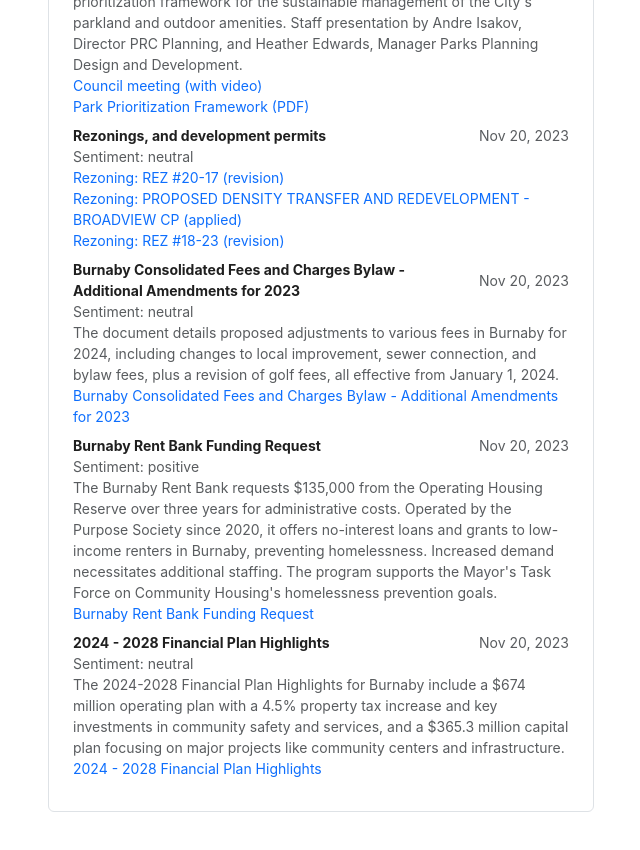
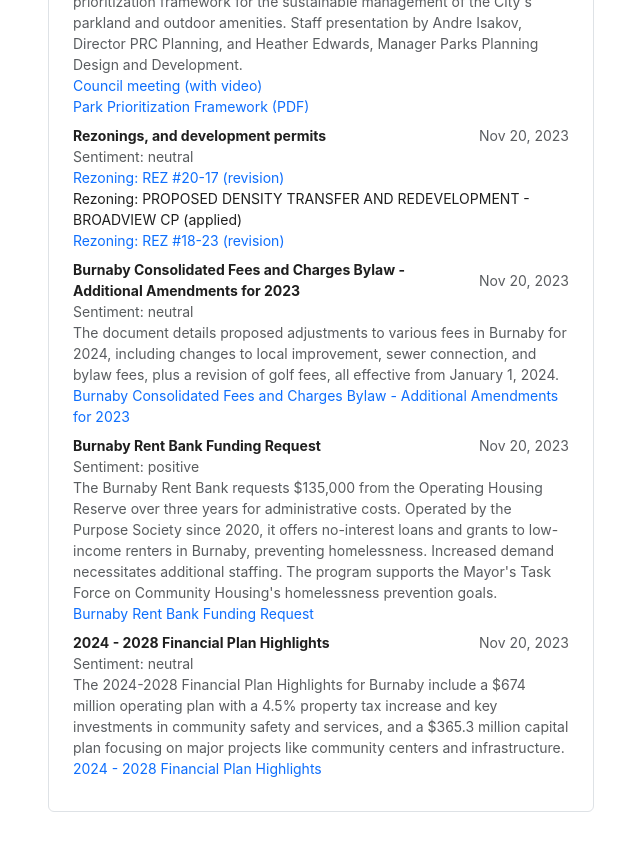
Before and after one commit to albertkim/gridview-analytics-web, a React (Create React App) app: page /news in a window 1280 px wide. Shown: the part 1580-2430 px from the top of the page, without its empty margins (34-674 px from the left). Built offline with nearby package versions, Linux system fonts and the light colour scheme.

Commit message:
Working typescript

```diff
--- a/package.json
+++ b/package.json
@@ -8,6 +8,10 @@
     "@testing-library/jest-dom": "^5.17.0",
     "@testing-library/react": "^13.4.0",
     "@testing-library/user-event": "^13.5.0",
+    "@types/jest": "^29.5.10",
+    "@types/node": "^20.10.0",
+    "@types/react": "^18.2.38",
+    "@types/react-dom": "^18.2.17",
     "@types/react-router-dom": "^5.3.3",
     "antd": "^5.8.2",
     "bootstrap": "^5.3.1",
@@ -16,6 +20,7 @@
     "react-router": "^6.15.0",
     "react-router-dom": "^6.15.0",
     "react-scripts": "5.0.1",
+    "typescript": "^5.3.2",
     "web-vitals": "^2.1.4"
   },
   "scripts": {
--- /dev/null
+++ b/src/custom.d.ts
@@ -0,0 +1,6 @@
+// This allows the importing of .png, .jpg, .jpeg, .gif, etc.
+// Thanks ChatGPT
+declare module '*.png';
+declare module '*.jpg';
+declare module '*.jpeg';
+declare module '*.gif';
--- a/src/index.js
+++ b/src/index.tsx
@@ -5,7 +5,7 @@ import './App.css'
 import 'bootstrap/dist/css/bootstrap.min.css'
 import App from './App'
 
-const root = ReactDOM.createRoot(document.getElementById('root'))
+const root = ReactDOM.createRoot(document.getElementById('root')!)
 root.render(
   <React.StrictMode>
     <App />
--- a/src/pages/DemoPage.js
+++ b/src/pages/DemoPage.tsx
@@ -9,8 +9,6 @@ export function DemoPage() {
       <iframe
           src='https://xas7x0zd620.typeform.com/to/dGe4YCWH'
           style={{ width: '100%', height: '500px', border: '0' }}
-          frameborder='0'
-          allowfullscreen='true'
           title='demo'
       / >
 
--- a/src/pages/NewsPage/NewsItem.js
+++ /dev/null
@@ -1,27 +0,0 @@
-export function NewsItem({date, title, sentiment, contents, tooltip, links}) {
-
-  return (
-    <div className='mb-2'>
-      <div class='d-flex justify-content-between align-items-center'>
-        <p class='mb-0 flex-grow-1 text-wrap pe-2'><b>{title}</b></p>
-        <span class='text-muted text-nowrap text-right'>{date || 'No date'}</span>
-      </div>
-      <div className='text-muted'>Sentiment: {sentiment}</div>
-      <div className='text-muted'>{contents}</div>
-      <div>
-        {
-          links && links.length > 0 ? (
-            <>
-              {
-                links.map((l) =>
-                  <div><a className='mr-2' href={l.url} target='_blank' rel='noreferrer'>{l.title}</a></div>
-                )
-              }
-            </>
-          ) : undefined
-        }
-      </div>
-    </div>
-  )
-
-}
--- /dev/null
+++ b/src/pages/NewsPage/NewsItem.tsx
@@ -0,0 +1,68 @@
+import { Popover } from 'antd'
+import React, { useState } from 'react'
+
+interface NewsItemProps {
+  date: string
+  title: string
+  sentiment?: string
+  contents?: string
+  tooltip?: string
+  links: Array<{title: string, summary?: string, url: string}>
+}
+
+export function NewsItem({date, title, sentiment, contents, tooltip, links}: NewsItemProps) {
+  const [open, setOpen] = useState(false);
+
+  const hide = () => {
+    setOpen(false);
+  };
+
+  const handleOpenChange = (newOpen: boolean) => {
+    setOpen(newOpen);
+  };
+
+  return (
+    <div className='mb-2'>
+      <div className='d-flex justify-content-between align-items-center'>
+        <p className='mb-0 flex-grow-1 text-wrap pe-2'><b>{title}</b></p>
+        <span className='text-muted text-nowrap text-right'>{date || 'No date'}</span>
+      </div>
+      <div className='text-muted'>Sentiment: {sentiment}</div>
+      <div className='text-muted'>{contents}</div>
+      <div>
+        {
+          links && links.length > 0 ? (
+            <>
+              {
+                links.map((l) =>
+                  l.summary ?
+                  (<div>
+                    <Popover
+                      content={
+                        <div style={{width: 400}}>
+                          <p>{l.summary}</p>
+                          <p><a className='mr-2' href={l.url} target='_blank' rel='noreferrer'>Source</a></p>
+                          <a onClick={hide}>Close</a>
+                        </div>
+                      }
+                      title={l.title}
+                      trigger="click"
+                      open={open}
+                      onOpenChange={(e) => handleOpenChange(e)}
+                      placement="bottom"
+                    >
+                    <div>{l.title}</div>
+                    </Popover>
+
+                  </div>) :
+                  (<div><a className='mr-2' href={l.url} target='_blank' rel='noreferrer'>{l.title}</a></div>)
+                )
+              }
+            </>
+          ) : undefined
+        }
+      </div>
+    </div>
+  )
+
+}
--- a/src/pages/NewsPage/index.js
+++ b/src/pages/NewsPage/index.tsx
@@ -189,7 +189,8 @@ const newsData = {
         },
         {
           title: 'Rezoning: PROPOSED DENSITY TRANSFER AND REDEVELOPMENT - BROADVIEW CP (applied)',
-          url: 'https://pub-burnaby.escribemeetings.com/filestream.ashx?DocumentId=72004'
+          url: 'https://pub-burnaby.escribemeetings.com/filestream.ashx?DocumentId=72004',
+          summary: 'Details a plan to rezone and redevelop properties on both sides of Canada Way in Burnaby. The proposal involves transferring density between these sites to facilitate mixed-use, multi-family development with commercial uses at grade, aligning with Broadview Community Plan guidelines. The plan by AviSina Properties includes full underground parking, with heights up to 12 storeys for certain phases. No financial implications are noted, and the proposal aims to provide a significant amount of rental housing efficiently.'
         },
         {
           title: 'Rezoning: REZ #18-23 (revision)',
```
Also changed, not shown: tsconfig.json (added, +19 -0 lines), src/App.tsx (renamed from src/App.js), src/pages/AboutPage.tsx (renamed from src/pages/AboutPage.js), src/pages/HomeFooter.tsx (renamed from src/pages/HomeFooter.js), src/pages/HomePage.tsx (renamed from src/pages/HomePage.js), 1 other file (tests, documents, lock files or other folders).
